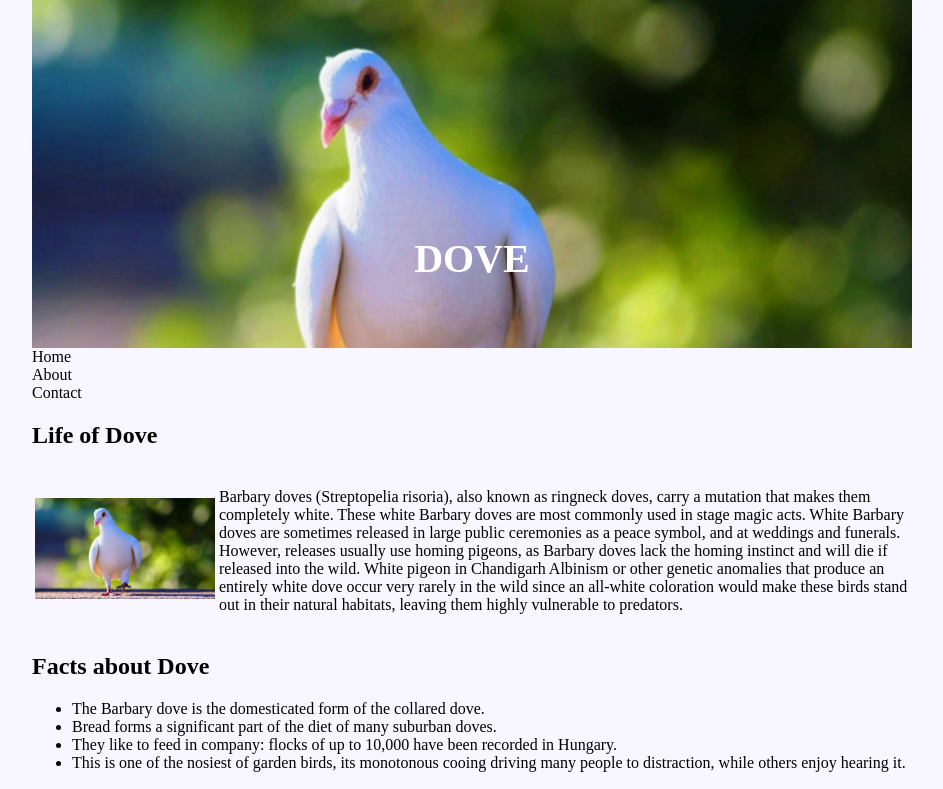
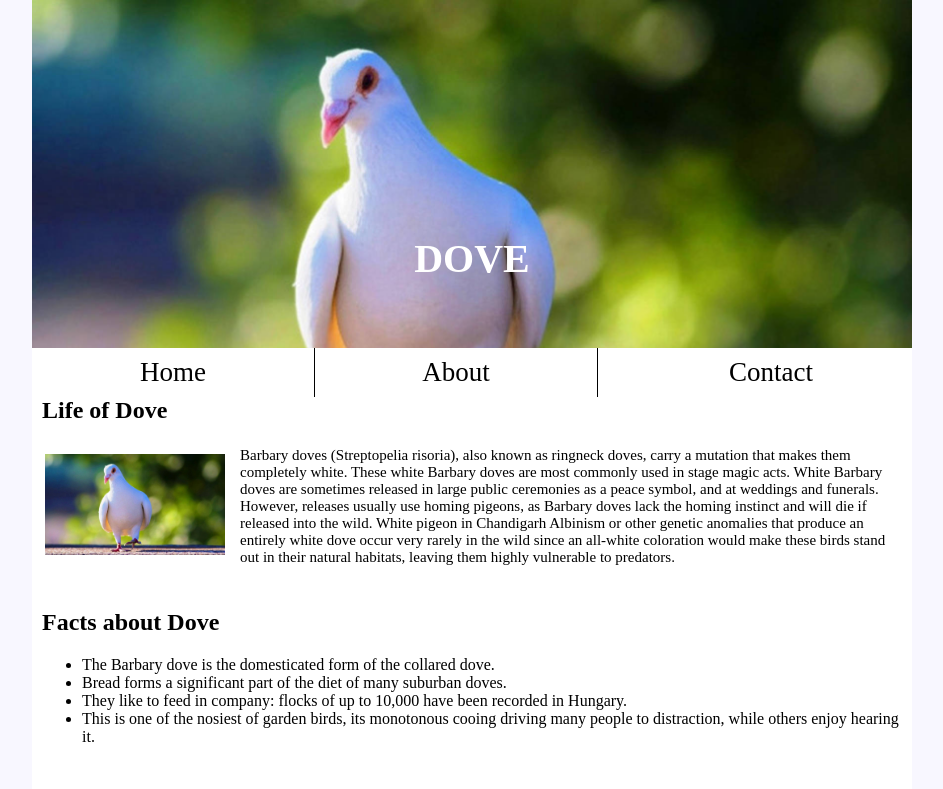
Before and after one commit to Jashanvirk1313/mid-term, a plain HTML site: page index.html in a window 1280 px wide. Shown: the top 789 px of the page, without its empty margins (168-1111 px from the left). Drawn offline with Linux system fonts and the light colour scheme.

Commit message:
Update index.html

```diff
--- a/index.html
+++ b/index.html
@@ -8,23 +8,23 @@
     <title>Mid term project</title>
 </head>
 <body>
-    <div id="box">
+    <div id="my-section">
     <div id="header">
         <div class="photo">
             <p>Dove</p>
         </div>
-        <div class="navigation-list">
-            <div class="list-nav">Home</div>
-            <div class="list-nav active">About</div>
-            <div class="list-nav">Contact</div>
+        <div class="n-list">
+            <div class="n-l-1 n-nav">Home</div>
+            <div class="n-l-2 n-nav proactive">About</div>
+            <div class="n-l-3 n-nav">Contact</div>
         </div>
     </div>
-    <div id="detail">
+    <div id="outline">
         <h2>Life of Dove</h2>
         <table>
             <tr>
                 <td><img src="photos/cute-walking-white-dove-bird-97yoia06q78whchs.jpg"></td>
-                <td><p>
+                <td><p id="table-p">
                     Barbary doves (Streptopelia risoria), also known as ringneck doves, carry a mutation that makes them completely white. These white Barbary doves are most commonly used in stage magic acts. White Barbary doves are sometimes released in large public ceremonies as a peace symbol, and at weddings and funerals. However, releases usually use homing pigeons, as Barbary doves lack the homing instinct and will die if released into the wild.
 
 
@@ -34,7 +34,7 @@ Albinism or other genetic anomalies that produce an entirely white dove occur ve
 </p>            </tr>
         </table>
     </div>
-    <div id="cat-facts">
+    <div id="dove-facts-by-jashan">
         <h2>Facts about Dove</h2>
         <ul>
             <li>The Barbary dove is the domesticated form of the collared dove.</li>
@@ -44,7 +44,7 @@ Albinism or other genetic anomalies that produce an entirely white dove occur ve
 
         </ul>
     </div>
-    <div id="form-contact">
+    <div id="contact-to-contact">
         <h2>Contact to learn more</h2>
         <form>
             <label class="formtext" for="name">Your name</label>
```
